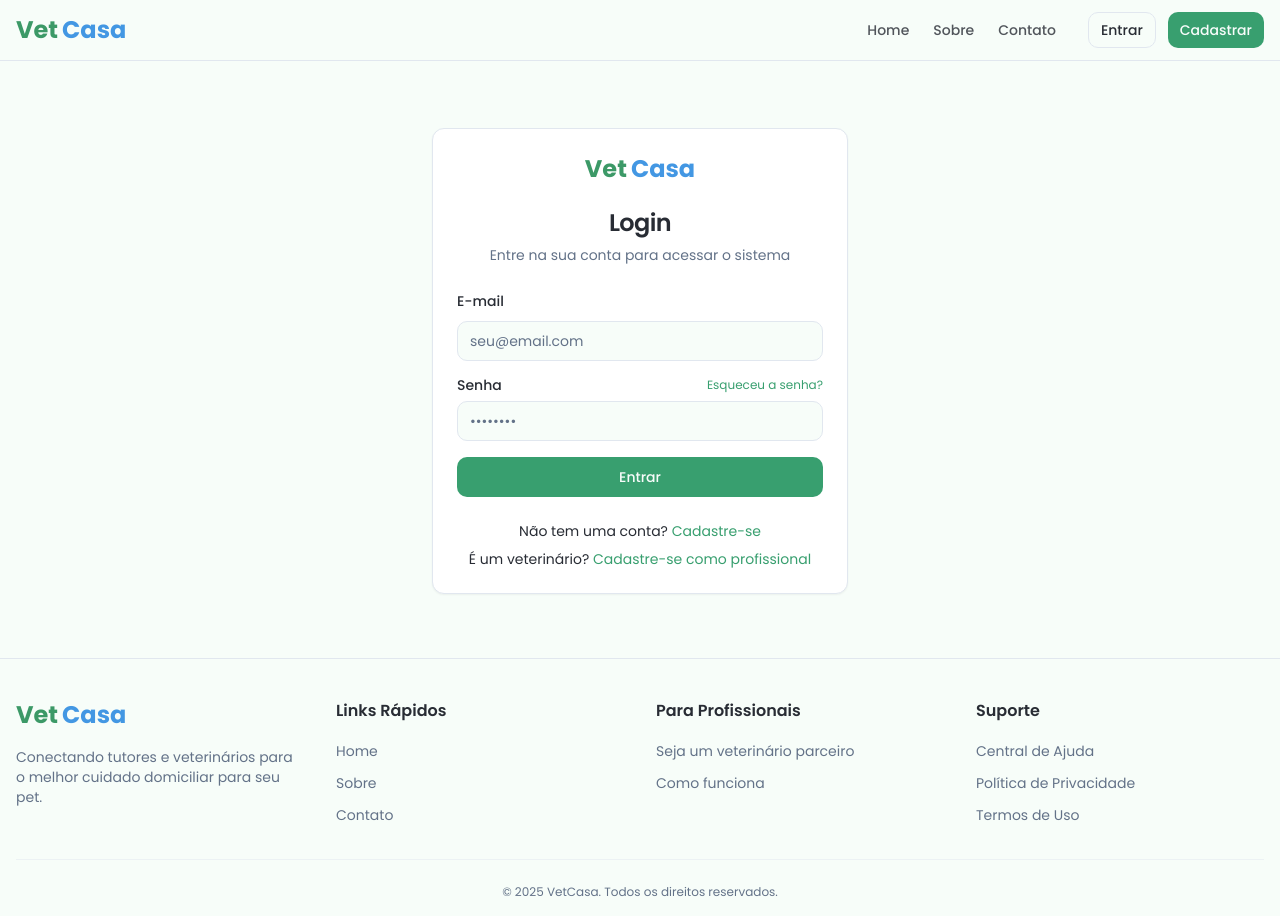
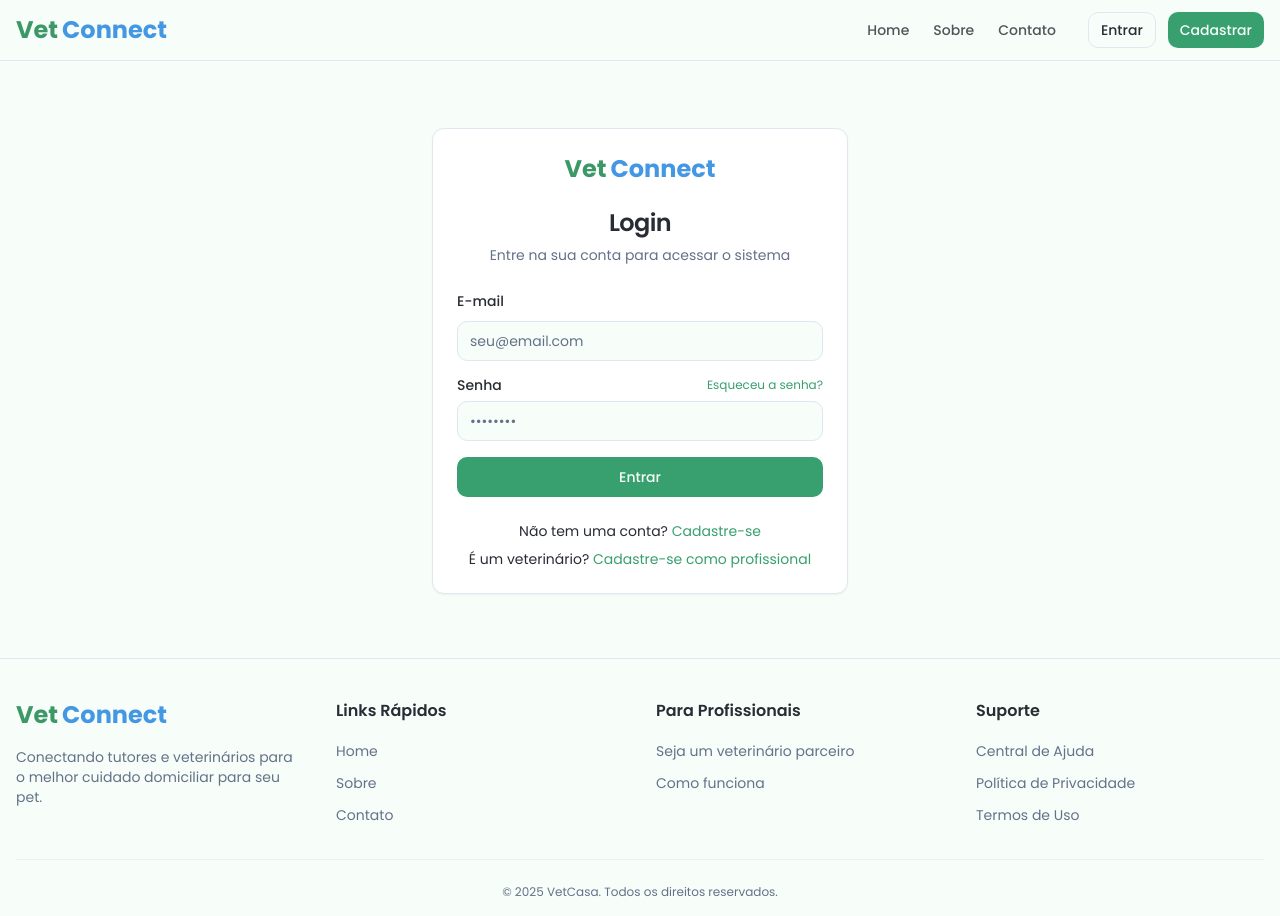
Before and after one commit to carloscomprenozap/patinha-digital-pet, a React (Vite) app: page /login in a window 1280 px wide. Built offline with nearby package versions, Linux system fonts and the light colour scheme.

Commit message:
Visual edit in Lovable
Edited UI in Lovable

```diff
--- a/src/components/Logo.tsx
+++ b/src/components/Logo.tsx
@@ -1,25 +1,21 @@
-
 import React from 'react';
 import { Link } from 'react-router-dom';
-
 interface LogoProps {
   className?: string;
   size?: 'sm' | 'md' | 'lg';
 }
-
-const Logo = ({ className, size = 'md' }: LogoProps) => {
+const Logo = ({
+  className,
+  size = 'md'
+}: LogoProps) => {
   const sizeClass = {
     sm: 'text-lg',
     md: 'text-2xl',
-    lg: 'text-3xl',
+    lg: 'text-3xl'
   }[size];
-
-  return (
-    <Link to="/" className={`font-bold ${sizeClass} flex items-center ${className}`}>
+  return <Link to="/" className={`font-bold ${sizeClass} flex items-center ${className}`}>
       <span className="text-vetcare-500 mr-1">Vet</span>
-      <span className="text-vetblue-500">Casa</span>
-    </Link>
-  );
+      <span className="text-vetblue-500">Connect</span>
+    </Link>;
 };
-
 export default Logo;
```
